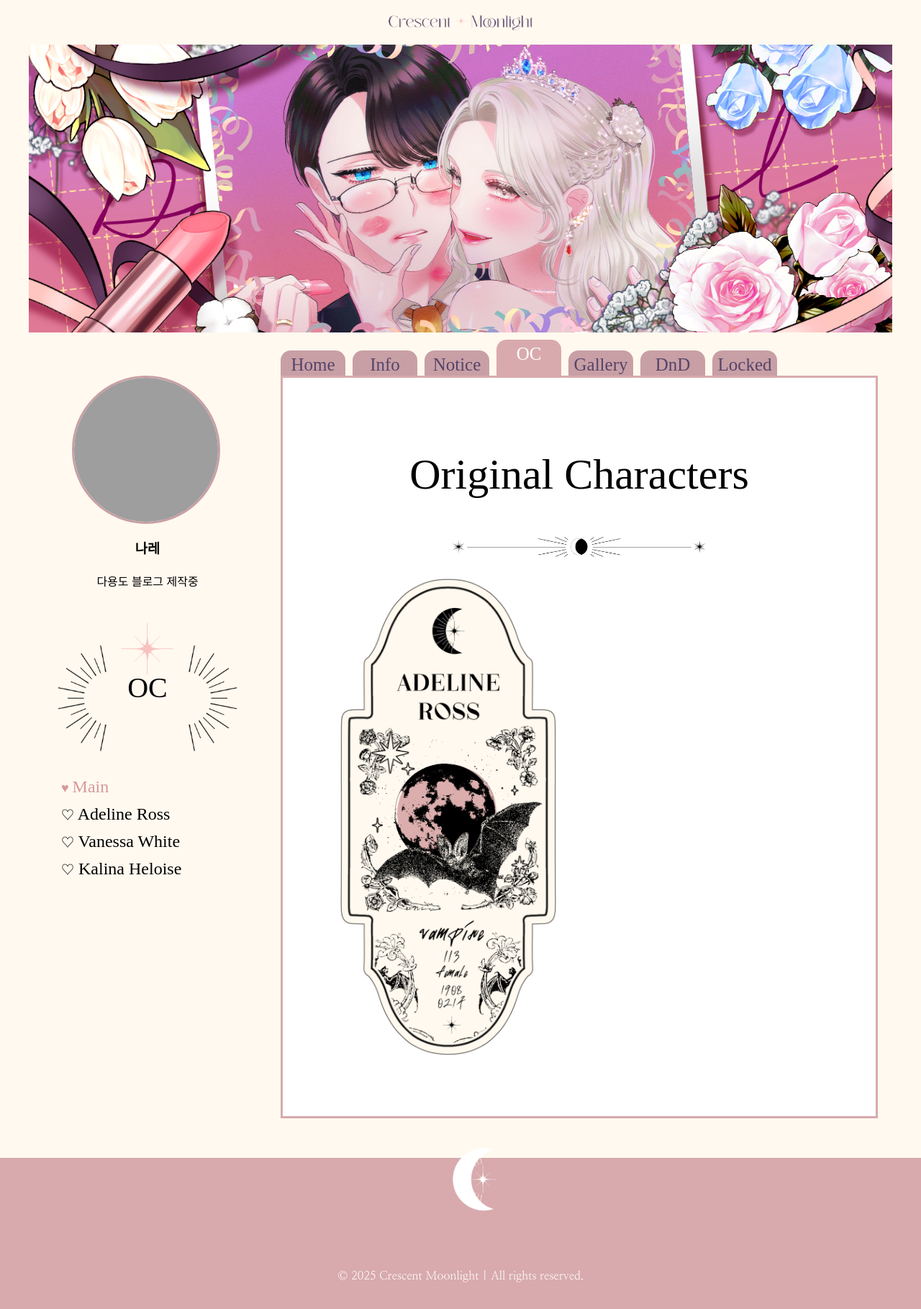
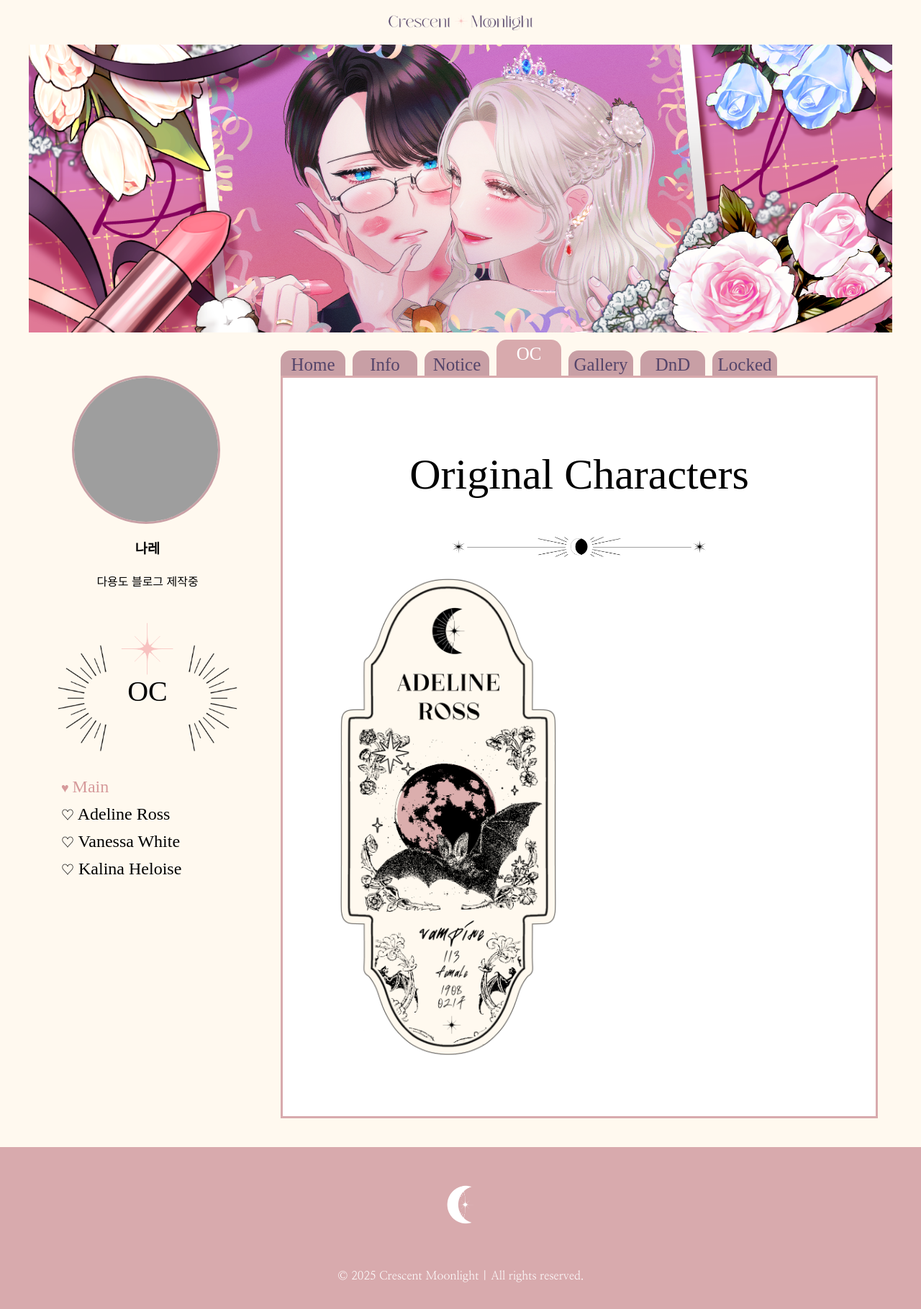
Before and after one commit to narelim/crescentmoonlight, a Jekyll site: the page built from oc.html, in a window 1280 px wide. Shown: the whole page at 72% size. Built offline with Jekyll 4.4.1, drawn with Linux system fonts in a browser that asks for light colours; some web fonts are replaced; grey boxes are pictures that could not be loaded.

Commit message:
ㅈㅂㅈㅂ

```diff
--- a/styles/common.css
+++ b/styles/common.css
@@ -251,6 +251,7 @@
     top: 50%;
     transform: translate(-50%, -50%);
     z-index: 2;
+    margin-top: 5px;
   }
 
   .categorybig {
--- a/styles/footer.css
+++ b/styles/footer.css
@@ -16,9 +16,9 @@ footer {
     padding: 20px;
   }
   .foot img {
-    margin-inline-start: 20px;
-    width: 5%;
-    max-width: 5%;
+    margin-top: 50px;
+    width: 3%;
+    max-width: 3%;
     height: auto;
     position: relative;
     text-align: center;
```
